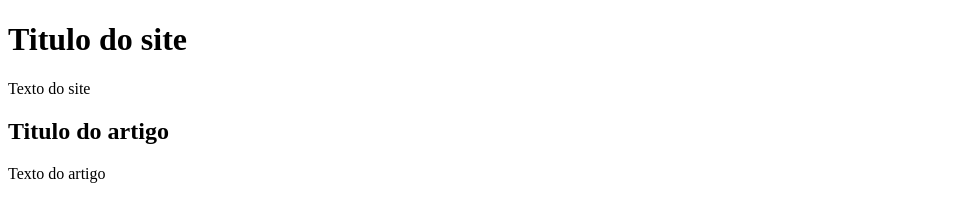
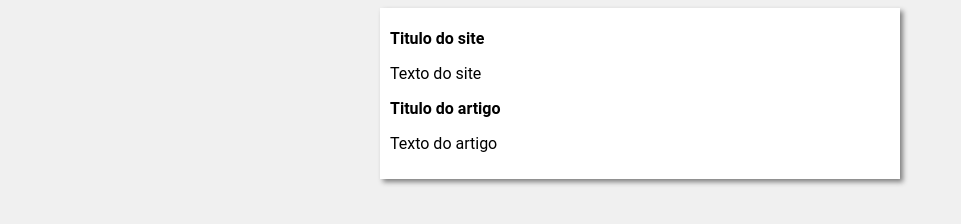
Before and after one commit to LucasCostaFilho/Projeto-site, a plain HTML site: page index.html in a window 1280 px wide. Shown: the whole page, without its empty margins (0-961 px from the left). Drawn offline with Linux system fonts and the light colour scheme.

Commit message:
iniciei o design

```diff
--- /dev/null
+++ b/estilos/style.css
@@ -0,0 +1,16 @@
+* {
+    font-family: 'Roboto', sans-serif;
+    font-size: 16px;
+}
+
+body {
+    background-color: #f0f0f0;
+}
+
+main {
+    background-color: #fff;
+    width: 500px;
+    margin: auto;
+    padding: 10px;
+    box-shadow: 3px 3px 5px rgba(0, 0, 0, 0.473);
+}
--- a/index.html
+++ b/index.html
@@ -4,6 +4,7 @@
     <meta charset="UTF-8">
     <meta name="viewport" content="width=device-width, initial-scale=1.0">
     <title>Titulo do site</title>
+    <link rel="stylesheet" href="estilos/style.css">
 </head>
 <body>
     <main>
```
